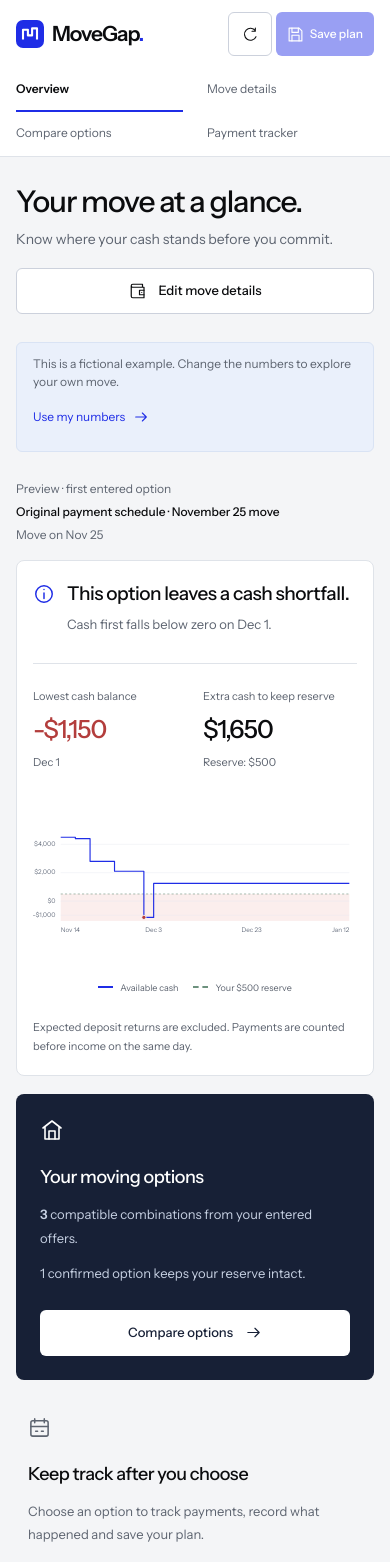
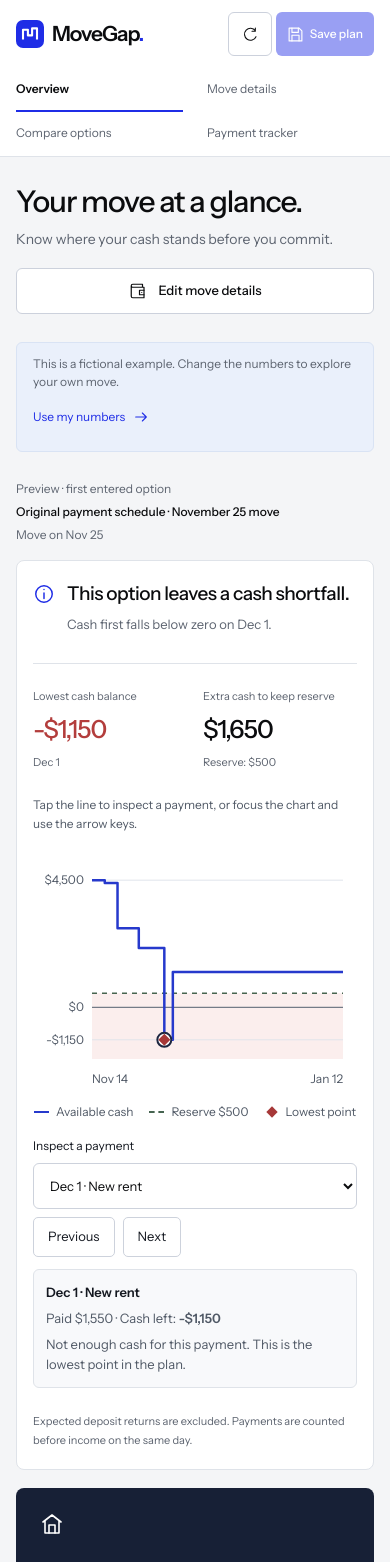
Before and after one commit to nurpeisovnurbolofficial/MoveGap, a React (Vite) app: page / in a window 390 px wide. Shown: the top 1562 px of the page. Built offline with nearby package versions, Linux system fonts and the light colour scheme.

Commit message:
Make cash charts readable on mobile and clarify free Move Pass demo

```diff
--- /dev/null
+++ b/src/components/CashChart.css
@@ -0,0 +1,24 @@
+.mg-cash-chart { width:100%; min-width:0; margin-top:12px; color:#141820; }
+.mg-cash-chart svg { display:block; width:100%; height:auto; overflow:visible; touch-action:pan-y; cursor:crosshair; }
+.mg-cash-chart :is(svg,button,select):focus-visible { outline:3px solid #2639cc; outline-offset:3px; }
+.mg-cash-chart .mg-chart-label { font:12px/1.4 var(--font-text,system-ui,sans-serif); fill:#505966; }
+.mg-chart-help { font-size:12px; line-height:1.6; color:#505966; margin:0 0 8px; }
+.mg-chart-below { fill:#fbeeed; }
+.mg-chart-grid { stroke:#e0e4eb; stroke-width:1; }
+.mg-chart-zero { stroke:#747b87; stroke-width:1.4; }
+.mg-chart-reserve { stroke:#466450; stroke-width:1.5; stroke-dasharray:5 5; }
+.mg-chart-line { stroke:#2639cc; stroke-width:2.5; fill:none; stroke-linejoin:round; }
+.mg-chart-minimum { fill:#a63838; stroke:white; stroke-width:1.5; }
+.mg-chart-selected { fill:transparent; stroke:#1d2640; stroke-width:2; }
+.mg-chart-legend { display:flex; flex-wrap:wrap; justify-content:center; gap:8px 16px; font-size:12px; line-height:1.5; color:#505966; margin:12px 0; }
+.mg-chart-legend span { display:flex; align-items:center; gap:7px; }
+.mg-chart-line-key { width:15px; border-top:2px solid #2639cc; }
+.mg-chart-reserve-key { width:15px; border-top:2px dashed #466450; }
+.mg-chart-minimum-key { width:8px; height:8px; transform:rotate(45deg); background:#a63838; margin-inline:3px; }
+.mg-chart-controls { display:grid; gap:8px; font-size:12px; margin-top:16px; }
+.mg-chart-controls select { width:100%; min-width:0; font-size:13px; }
+.mg-chart-step { display:flex; gap:8px; }
+.mg-chart-step button { background:white; border:1px solid #cdd2dc; border-radius:5px; min-height:40px; padding:8px 14px; font-size:13px; }
+.mg-chart-step button:disabled { opacity:1; color:#727780; background:#f2f3f5; }
+.mg-chart-detail { padding:12px; border:1px solid #dfe3e9; border-radius:6px; background:#f8f9fb; margin-top:12px; font-size:13px; line-height:1.6; overflow-wrap:anywhere; }
+.mg-chart-detail p { margin:5px 0 0; color:#505966; }
--- a/src/components/CashChart.tsx
+++ b/src/components/CashChart.tsx
@@ -1,26 +1,78 @@
-import { useId } from 'react';
+import { useEffect, useId, useRef, useState, type KeyboardEvent, type MouseEvent } from 'react';
 import type { MoveInput, PlanResult } from '../domain/types';
 import { money, shortDate } from '../shared/format';
 import { addDays } from '../domain/engine';
+import './CashChart.css';
 
+/** A view over engine rows: same-day events remain separate selectable points. */
 export function CashChart({ plan, input, compact = false }: { plan: PlanResult; input: MoveInput; compact?: boolean }) {
-  const { startDate, openingCashCents: openingCash, reserveCents: reserve } = input;
-  const id = useId(); const width = 760; const height = compact ? 190 : 260;
-  const left = 65; const right = 18; const top = 18; const bottom = 34;
-  const values = [openingCash, reserve, 0, ...plan.timeline.map(e => e.balanceCents)];
-  const low = Math.min(...values, 0) - 25000; const high = Math.max(...values, 100000) + 35000;
-  const y = (v: number) => top + (high - v) / (high - low) * (height - top - bottom);
-  const x = (date: string) => left + (Date.parse(date) - Date.parse(startDate)) / 86400000 / 59 * (width - left - right);
-  let path = `M ${left} ${y(openingCash)}`;
-  for (const point of plan.timeline) path += ` H ${x(point.date)} V ${y(point.balanceCents)}`;
-  path += ` H ${width-right}`;
-  const ticks = [...new Set([Math.ceil(high / 100000) * 100000 - 100000, Math.round(high / 2 / 100000) * 100000, 0, ...(plan.minBalanceCents < 0 ? [-100000] : [])])];
-  return <div className={`cash-chart ${compact ? 'compact' : ''}`}><svg viewBox={`0 0 ${width} ${height}`} role="img" aria-labelledby={id}><title id={id}>Cash after each payment. Lowest balance {money(plan.minBalanceCents)} on {shortDate(plan.minBalanceDate)}. Reserve {money(reserve)}.</title>
-    <rect x={left} y={y(reserve)} width={width-left-right} height={height-bottom-y(reserve)} fill="currentColor" className="chart-danger-zone"/>
-    {ticks.filter(t=>t>=low && t<=high).map(t=><g key={t}><line x1={left} x2={width-right} y1={y(t)} y2={y(t)} className="chart-grid"/><text x={left-12} y={y(t)+4} textAnchor="end" className="chart-label">{money(t)}</text></g>)}
-    <line x1={left} x2={width-right} y1={y(reserve)} y2={y(reserve)} className="chart-reserve"/>
-    <path d={path} className="chart-line"/>
-    <circle cx={x(plan.minBalanceDate)} cy={y(plan.minBalanceCents)} r="5" className={plan.meetsReserve ? 'chart-point good' : 'chart-point'}/>
-    {[0,19,39,59].map(day=><text key={day} x={x(addDays(startDate,day))} y={height-8} textAnchor={day===0?'start':day===59?'end':'middle'} className="chart-label">{shortDate(addDays(startDate,day))}</text>)}
-  </svg><div className="chart-legend"><span><i className="legend-line"/>Available cash</span><span><i className="legend-dash"/>Your {money(reserve)} reserve</span></div></div>;
+  const id = useId();
+  const container = useRef<HTMLDivElement>(null);
+  const [width, setWidth] = useState(760);
+  const minimumIndex = plan.timeline.findIndex(row => row.date === plan.minBalanceDate && row.balanceCents === plan.minBalanceCents) + 1;
+  const [selection, setSelection] = useState({ planId: plan.id, index: minimumIndex });
+  const selected = Math.min(selection.planId === plan.id ? selection.index : minimumIndex, plan.timeline.length);
+  const select = (index: number) => setSelection({ planId: plan.id, index: Math.max(0, Math.min(plan.timeline.length, index)) });
+  useEffect(() => {
+    const element = container.current;
+    if (!element) return;
+    const measure = () => setWidth(Math.max(180, Math.round(element.getBoundingClientRect().width)));
+    measure();
+    const observer = typeof ResizeObserver === 'undefined' ? null : new ResizeObserver(measure);
+    observer?.observe(element);
+    window.addEventListener('resize', measure);
+    return () => { observer?.disconnect(); window.removeEventListener('resize', measure); };
+  }, []);
+
+  const { startDate, openingCashCents: opening, reserveCents: reserve } = input;
+  const points = [{ date: startDate, label: 'Starting cash', balance: opening, change: null as number | null, actual: false },
+    ...plan.timeline.map(row => ({ date: row.date, label: row.label, balance: row.balanceCents, change: row.cashChangeCents, actual: row.isActual }))];
+  const point = points[selected];
+  const values = [opening, reserve, 0, ...plan.timeline.map(row => row.balanceCents)];
+  const min = Math.min(...values); const max = Math.max(...values);
+  const padding = Math.max(10000, (max - min) * .12);
+  const low = min - padding; const high = max + padding;
+  const height = compact ? 190 : 250;
+  const left = Math.max(52, Math.max(money(min).length, money(max).length) * 7 + 10);
+  const right = 14; const top = 20; const bottom = 32;
+  const y = (value: number) => top + (high - value) / (high - low) * (height - top - bottom);
+  const x = (date: string) => left + (Date.parse(`${date}T00:00:00Z`) - Date.parse(`${startDate}T00:00:00Z`)) / 86400000 / 59 * Math.max(30, width - left - right);
+  let path = `M ${x(startDate)} ${y(opening)}`;
+  for (const row of plan.timeline) path += ` H ${x(row.date)} V ${y(row.balanceCents)}`;
+  path += ` H ${x(addDays(startDate, 59))}`;
+  const ticks = [...new Set([min, 0, max])].sort((a, b) => a - b);
+  // Closely spaced values share a tick, without dropping a cash-flow point.
+  const visibleTicks = ticks.filter((value, index) => index === 0 || Math.abs(y(value) - y(ticks[index - 1])) >= 20);
+  const dates = width < 420 ? [0, 59] : [0, 29, 59];
+  function keydown(event: KeyboardEvent<SVGSVGElement>) {
+    if (['ArrowLeft', 'ArrowDown', 'ArrowRight', 'ArrowUp', 'Home', 'End'].includes(event.key)) {
+      event.preventDefault();
+      select(event.key === 'Home' ? 0 : event.key === 'End' ? plan.timeline.length : selected + (event.key === 'ArrowLeft' || event.key === 'ArrowDown' ? -1 : 1));
+    }
+  }
+  function inspect(event: MouseEvent<SVGSVGElement>) {
+    const rect = event.currentTarget.getBoundingClientRect();
+    const px = (event.clientX - rect.left) * width / rect.width;
+    const py = (event.clientY - rect.top) * height / rect.height;
+    let nearest = 0; let distance = Infinity;
+    points.forEach((p, index) => { const delta = (x(p.date) - px) ** 2 + (y(p.balance) - py) ** 2; if (delta < distance) { distance = delta; nearest = index; } });
+    select(nearest);
+  }
+
+  return <div className={`mg-cash-chart${compact ? ' mg-cash-chart--compact' : ''}`} ref={container}>
+    <p id={`${id}-help`} className="mg-chart-help">Tap the line to inspect a payment, or focus the chart and use the arrow keys.</p>
+    <svg viewBox={`0 0 ${width} ${height}`} role="img" tabIndex={0} aria-labelledby={`${id}-title`} aria-describedby={`${id}-help`} onKeyDown={keydown} onClick={inspect}>
+      <title id={`${id}-title`}>{`Cash after each payment. Lowest balance ${money(plan.minBalanceCents)} on ${shortDate(plan.minBalanceDate)}. Reserve ${money(reserve)}.`}</title>
+      <rect x={left} y={y(reserve)} width={Math.max(30, width - left - right)} height={height - bottom - y(reserve)} className="mg-chart-below"/>
+      {visibleTicks.map(value => <g key={value}><line x1={left} x2={width - right} y1={y(value)} y2={y(value)} className={value === 0 ? 'mg-chart-zero' : 'mg-chart-grid'}/><text x={left - 8} y={y(value) + 4} textAnchor="end" className="mg-chart-label">{money(value)}</text></g>)}
+      <line x1={left} x2={width - right} y1={y(reserve)} y2={y(reserve)} className="mg-chart-reserve"/>
+      <path d={path} className="mg-chart-line"/>
+      <rect x={x(plan.minBalanceDate) - 5} y={y(plan.minBalanceCents) - 5} width={10} height={10} transform={`rotate(45 ${x(plan.minBalanceDate)} ${y(plan.minBalanceCents)})`} className="mg-chart-minimum"/>
+      <circle cx={x(point.date)} cy={y(point.balance)} r={7} className="mg-chart-selected"/>
+      {dates.map(day => <text key={day} x={x(addDays(startDate, day))} y={height - 8} textAnchor={day === 0 ? 'start' : day === 59 ? 'end' : 'middle'} className="mg-chart-label">{shortDate(addDays(startDate, day))}</text>)}
+    </svg>
+    <div className="mg-chart-legend"><span><i className="mg-chart-line-key"/>Available cash</span><span><i className="mg-chart-reserve-key"/>Reserve {money(reserve)}</span><span><i className="mg-chart-minimum-key"/>Lowest point</span></div>
+    <div className="mg-chart-controls"><label htmlFor={`${id}-point`}>Inspect a payment</label><select id={`${id}-point`} value={selected} onChange={event => select(Number(event.target.value))}>{points.map((p, index) => <option key={index} value={index}>{shortDate(p.date)} · {p.label}{p.actual ? ' · Actual' : ''}</option>)}</select><div className="mg-chart-step"><button type="button" disabled={selected === 0} onClick={() => select(selected - 1)}>Previous</button><button type="button" disabled={selected === points.length - 1} onClick={() => select(selected + 1)}>Next</button></div></div>
+    <div className="mg-chart-detail" aria-live="polite" aria-atomic="true"><strong>{shortDate(point.date)} · {point.label}{point.actual ? ' · Actual' : ''}</strong><p>{point.change !== null && <>{point.change < 0 ? 'Paid' : 'Received'} {money(Math.abs(point.change))} · </>}Cash left: <strong>{money(point.balance)}</strong></p><p>{point.balance < 0 ? 'Not enough cash for this payment.' : point.balance < reserve ? 'Below your chosen reserve.' : 'At or above your chosen reserve.'}{selected === minimumIndex ? ' This is the lowest point in the plan.' : ''}</p></div>
+  </div>;
 }
--- /dev/null
+++ b/src/pages/your-plan/MovePassDialog.css
@@ -0,0 +1,16 @@
+.mg-pass { font-size:14px; line-height:1.65; }
+.mg-pass-intro { color:#505966; margin-bottom:18px; }
+.mg-pass-price { display:flex; flex-direction:column; margin-bottom:20px; padding-bottom:20px; border-bottom:1px solid #dfe3e9; }
+.mg-pass-price strong { font-size:38px; letter-spacing:-1px; line-height:1.3; }
+.mg-pass-price span { color:#505966; font-size:13px; }
+.mg-pass section { margin-block:18px; }
+.mg-pass h3 { font-size:15px; margin-bottom:6px; }
+.mg-pass section p { color:#505966; }
+.mg-pass ul { list-style:none; padding:0; margin:10px 0; display:grid; gap:10px; }
+.mg-pass li { display:flex; align-items:start; gap:10px; }
+.mg-pass li svg { flex-shrink:0; margin-top:3px; color:#24694e; }
+.mg-pass-demo { padding:14px; border:1px solid #cdd6ea; border-radius:7px; background:#f4f6fc; margin:20px 0; font-size:13px; }
+.mg-pass-demo p { color:#505966; margin-top:8px; }
+.mg-pass button { min-height:46px; }
+.mg-pass-back { display:block; margin:10px auto 0; background:none; border:0; text-decoration:underline; font-size:13px; padding:8px 12px; }
+.mg-pass button:focus-visible { outline:3px solid #2639cc; outline-offset:3px; }
--- a/src/pages/your-plan/MovePassDialog.tsx
+++ b/src/pages/your-plan/MovePassDialog.tsx
@@ -1,15 +1,20 @@
 import { Icon, Modal } from '../../shared/ui';
+import './MovePassDialog.css';
 
 export function MovePassDialog({ onClose, onDemo }: { onClose: () => void; onDemo: () => void }) {
-  return <Modal title="Keep your move on track." onClose={onClose}>
-    <p className="modal-intro">One Move Pass for the plan you will come back to.</p>
-    <div className="pass-price">$9.99<span>proposed one-time price</span></div>
-    <ul className="pass-features">
-      <li><Icon name="check" size={18}/>An updateable plan saved in this browser</li>
-      <li><Icon name="check" size={18}/>Planned and actual payments side by side</li>
-      <li><Icon name="check" size={18}/>Old deposit return tracked separately</li>
-    </ul>
-    <div className="demo-disclosure"><strong>Hackathon demo - no payment collected.</strong><p>The price is a hypothesis. This free demo saves your plan in this browser. Payment processing, access expiry and cross-device sync are not connected.</p></div>
-    <button className="button primary full-width" onClick={onDemo}>Try the full demo<Icon name="arrow" size={18}/></button>
+  return <Modal title="Keep your moving plan up to date." onClose={onClose}>
+    <div className="mg-pass">
+      <p className="mg-pass-intro">Compare your options for free. Move Pass is a proposed one-time upgrade for following your chosen plan as payments happen.</p>
+      <div className="mg-pass-price"><strong>$9.99</strong><span>Proposed one-time price · no subscription</span></div>
+      <section aria-label="Free planning"><h3>Free planning</h3><p>Enter your move, calculate your cash, and compare options. Draft saving and data recovery do not require a Move Pass.</p></section>
+      <section aria-label="Move Pass features"><h3>An updateable payment plan</h3><ul>
+        <li><Icon name="check" size={17}/>Track planned and actual payment dates and amounts.</li>
+        <li><Icon name="check" size={17}/>See how recorded payments change your available cash.</li>
+        <li><Icon name="check" size={17}/>Track your old deposit separately until it is returned.</li>
+      </ul></section>
+      <div className="mg-pass-demo"><strong>Free demo — no purchase or payment.</strong><p>Try the working payment tracker and save your plan in this browser. No card is needed and no money is collected. Payments and paid access are not connected; the price is a proposal.</p><p>Online saving, when available, is separate and does not require this upgrade.</p></div>
+      <button className="button primary full-width" onClick={onDemo}>Use the free demo<Icon name="arrow" size={17}/></button>
+      <button className="mg-pass-back" onClick={onClose}>Back to my plan</button>
+    </div>
   </Modal>;
 }
```
Also changed, not shown: 1 other file (tests, documents, lock files or other folders).
